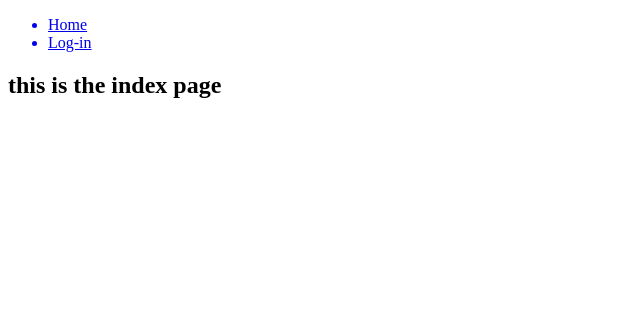
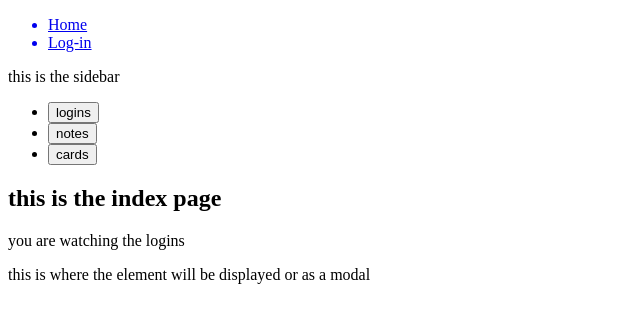
Before and after one commit to Benedict-arowo/capstone, a Django app: page / in a window 1280 px wide. Shown: the top 323 px of the page, without its empty margins (0-640 px from the left). Run offline with Django 4.2, Linux system fonts and the light colour scheme.

Commit message:
added 3 views from main section vault

```diff
--- a/keymdall/vault/static/vault/script.js
+++ b/keymdall/vault/static/vault/script.js
@@ -5,6 +5,9 @@ document.addEventListener("DOMContentLoaded", function(){
 
     if (base_path== "login"){
         login_toggle();
+    }
+    else if (base_path == ""){
+        vault_page();
     }
 }); /*end of DOMContentLoaded */
 
@@ -24,6 +27,40 @@ function login_toggle(){
             toggle.value = "register_form"
             toggle.textContent = "Register"
 
-        }
-    }
+        };
+    };
 }
+
+function vault_page(){
+    const login_view = document.querySelector('#login-view').style.display = "block";
+    const notes_view = document.querySelector('#notes-view').style.display = "none";
+    const cards_view = document.querySelector('#cards-view').style.display = "none";
+
+    const list = document.querySelector('#view_toggles');
+    list.onclick = (e) => {
+        console.log(this.event.target.value)
+        if(this.event.target.value == "logins"){
+            document.querySelector('#login-view').style.display = "block";
+            document.querySelector('#notes-view').style.display = "none";
+            document.querySelector('#cards-view').style.display = "none";
+
+            get_logins();
+        }else if (this.event.target.value == "notes"){
+            document.querySelector('#login-view').style.display = "none";
+            document.querySelector('#notes-view').style.display = "block";
+            document.querySelector('#cards-view').style.display = "none";
+
+            get_notes();
+        }else if (this.event.target.value == "cards"){
+            document.querySelector('#login-view').style.display = "none";
+            document.querySelector('#notes-view').style.display = "none";
+            document.querySelector('#cards-view').style.display = "block";
+
+            get_cards();
+        };
+    };
+}
+
+function get_logins(){
+
+}
--- a/keymdall/vault/templates/vault/index.html
+++ b/keymdall/vault/templates/vault/index.html
@@ -4,5 +4,34 @@
 
 {%block body%}
 
-    <h2>this is the index page</h2>
+<div class="container flex">
+    <div class="sidebar">
+        <p>this is the sidebar</p>
+        <ul id = 'view_toggles'>
+            <li><button value="logins">logins</button></li>
+            <li><button value="notes">notes</button></li>
+            <li><button value="cards">cards</button></li>
+        </ul>
+    </div>
+    <div class="main-view">
+
+        <h2>this is the index page</h2>
+    </div>
+    <div id="vault-content">
+        <div id="login-view">
+            <p>you are watching the logins</p>
+        </div>
+        <div id="notes-view">
+            <p>you are watching the notes</p>
+
+        </div>
+        <div id="cards-view">
+            <p>you are watching the cards</p>
+
+        </div>
+        this is where the element will be displayed or as a modal
+
+    </div>
+</div>
+
 {%endblock%}
--- a/keymdall/vault/views.py
+++ b/keymdall/vault/views.py
@@ -28,6 +28,7 @@ def login_view(request):
 
         if user is not None:
             login(request, user)
+            return HttpResponseRedirect(reverse('vault:index'))
         else:
             return render(request, 'vault/login.html', {"message": "Invalid username and/or password."})
 
```
Also changed, not shown: keymdall/TODO.md (+16 -0 lines), keymdall/db.sqlite3.
